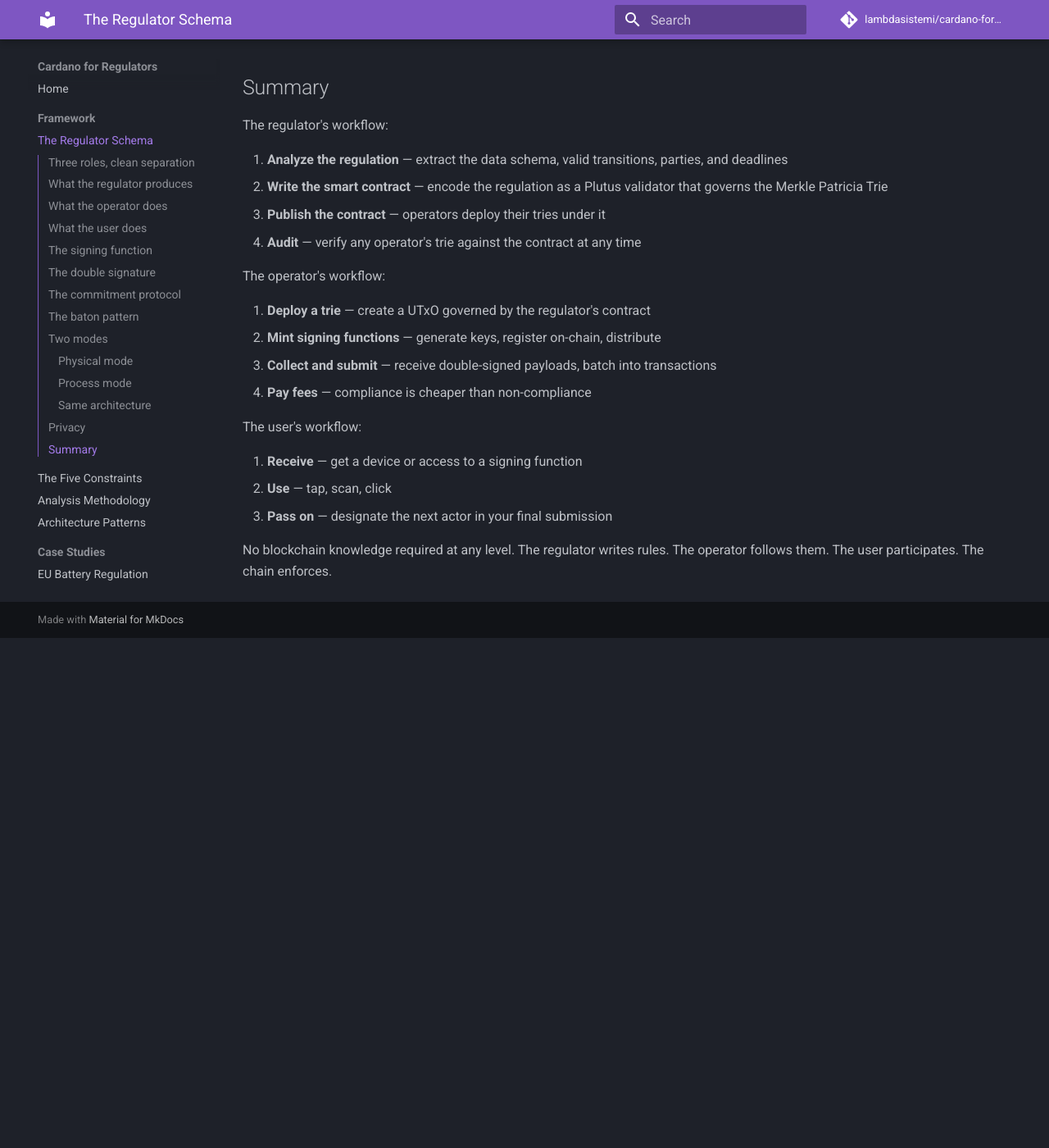
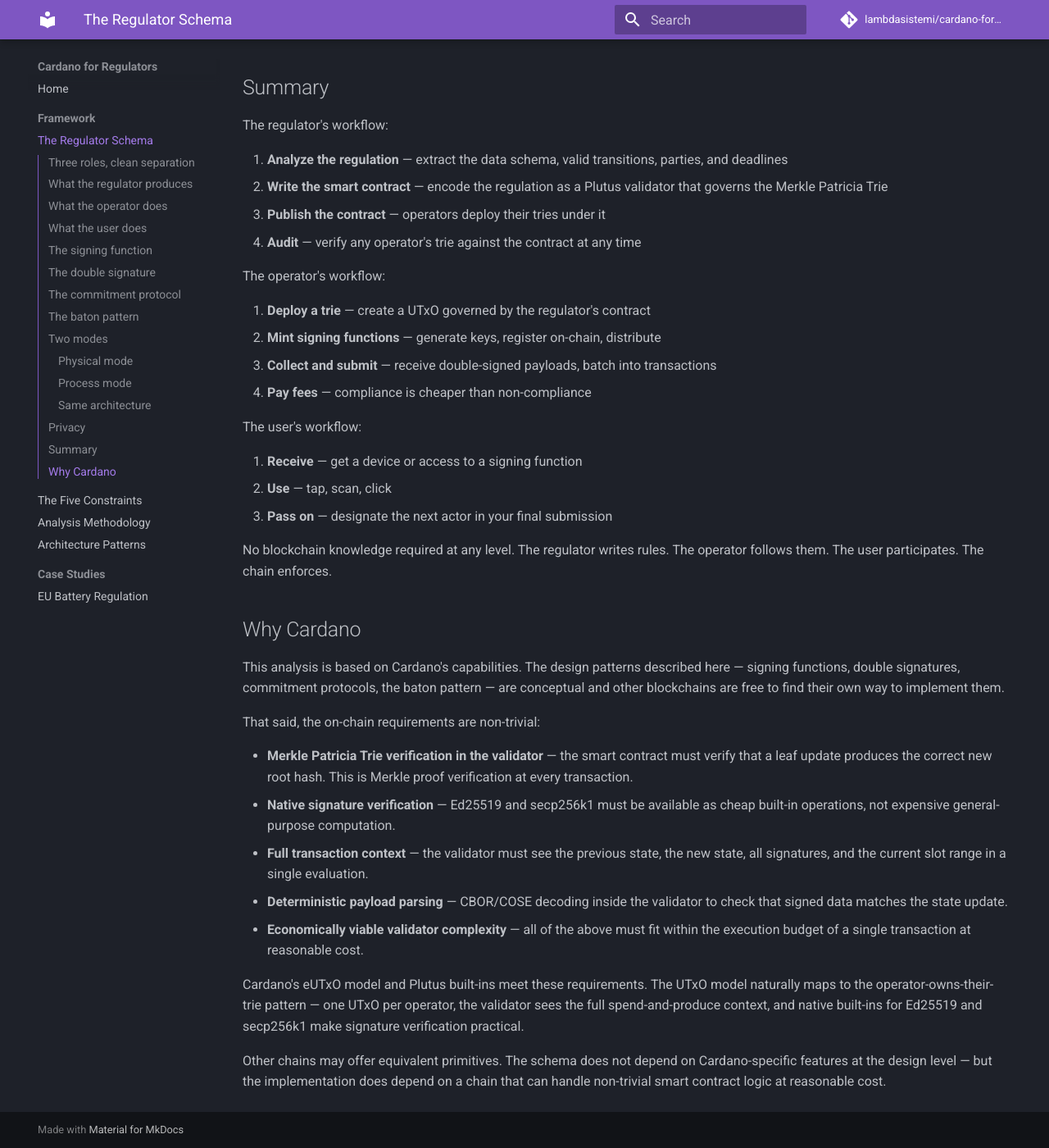
Before and after one commit to lambdasistemi/cardano-for-regulators, an MkDocs documentation site: the page built from docs/framework/schema.md, in a window 1280 px wide and 1400 px high, scrolled down 5608 px. Shown: the whole window at 82% size. Built offline with MkDocs 1.6.1 and Material for MkDocs 9.7.7, drawn with Linux system fonts in a browser that asks for light colours; comment, search, counter and statistics services are not loaded; before the commit the page ends 6386 px from its top, so only the background shows below that.

Commit message:
docs: add 'Why Cardano' section — on-chain requirements and chain fit

```diff
--- a/docs/framework/schema.md
+++ b/docs/framework/schema.md
@@ -285,3 +285,38 @@
 No blockchain knowledge required at any level. The regulator writes
 rules. The operator follows them. The user participates. The chain
 enforces.
+
+## Why Cardano
+
+This analysis is based on Cardano's capabilities. The design patterns
+described here — signing functions, double signatures, commitment
+protocols, the baton pattern — are conceptual and other blockchains are
+free to find their own way to implement them.
+
+That said, the on-chain requirements are non-trivial:
+
+- **Merkle Patricia Trie verification in the validator** — the smart
+  contract must verify that a leaf update produces the correct new root
+  hash. This is Merkle proof verification at every transaction.
+- **Native signature verification** — Ed25519 and secp256k1 must be
+  available as cheap built-in operations, not expensive general-purpose
+  computation.
+- **Full transaction context** — the validator must see the previous state,
+  the new state, all signatures, and the current slot range in a single
+  evaluation.
+- **Deterministic payload parsing** — CBOR/COSE decoding inside the
+  validator to check that signed data matches the state update.
+- **Economically viable validator complexity** — all of the above must
+  fit within the execution budget of a single transaction at reasonable
+  cost.
+
+Cardano's eUTxO model and Plutus built-ins meet these requirements. The
+UTxO model naturally maps to the operator-owns-their-trie pattern — one
+UTxO per operator, the validator sees the full spend-and-produce context,
+and native built-ins for Ed25519 and secp256k1 make signature verification
+practical.
+
+Other chains may offer equivalent primitives. The schema does not depend
+on Cardano-specific features at the design level — but the implementation
+does depend on a chain that can handle non-trivial smart contract logic
+at reasonable cost.
```
